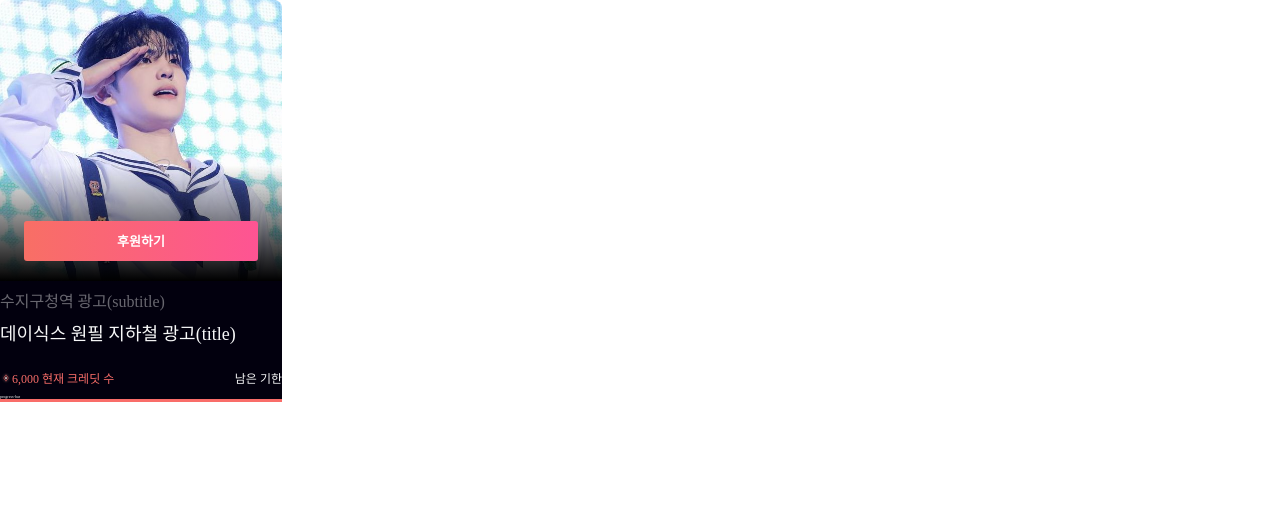
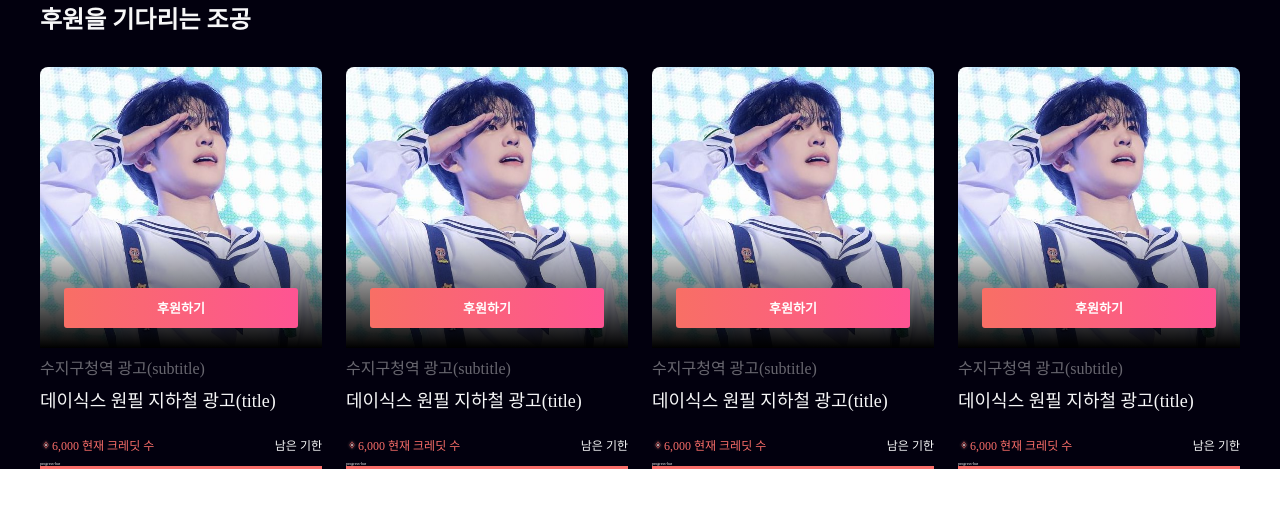
Before and after one commit to yellowjang/Fandom-K, a React (Vite) app: page /list in a window 1280 px wide. Shown: the top 508 px of the page. Built offline with nearby package versions, Linux system fonts and the light colour scheme; a web font is replaced by a local one.

Commit message:
Fix: 페이지네이션 좌우 화살표 버튼 여백 제거

```diff
--- a/src/Main.jsx
+++ b/src/Main.jsx
@@ -1,7 +1,7 @@
 import { BrowserRouter, Routes, Route } from 'react-router-dom';
 import App from '@/App';
 import NotFound from '@/pages/NotFound';
-import DonationList from '@/pages/List/components/DonationList/DonationElement';
+import DonationList from '@/pages/List/components/DonationList';
 
 function Main() {
   return (
--- a/src/pages/List/components/DonationList/index.jsx
+++ b/src/pages/List/components/DonationList/index.jsx
@@ -1,11 +1,39 @@
 import DonationElement from './DonationElement';
 import styles from './styles.module.scss';
+import arrowLeft from '../../../../assets/buttons/pagination_arrow_left.png';
+import arrowRight from '../../../../assets/buttons/pagination_arrow_right.png';
 
 function DonationList() {
   return (
     <>
-    <p></p>
-      <DonationElement />
+      <div className={styles['donation-list']}>
+        <div className={styles['components-container']}>
+          <button className={styles['arrow-button']}>
+            <img
+              className={styles['arrow-img']}
+              src={arrowLeft}
+              alt='왼쪽 화살표'
+            />
+          </button>
+          <div className={styles['donnation-contents']}>
+            <p className={styles['list-title']}>후원을 기다리는 조공</p>
+
+            <div className={styles['components-wrapper']}>
+              <DonationElement />
+              <DonationElement />
+              <DonationElement />
+              <DonationElement />
+            </div>
+          </div>
+          <button className={styles['arrow-button']}>
+            <img
+              className={styles['arrow-img']}
+              src={arrowRight}
+              alt='오른쪽 화살표'
+            />
+          </button>
+        </div>
+      </div>
     </>
   );
 }
--- a/src/pages/List/components/DonationList/styles.module.scss
+++ b/src/pages/List/components/DonationList/styles.module.scss
@@ -1 +1,42 @@
 @import '../../../../styles/import.scss';
+
+.donation-list {
+  background-color: #02000e;
+  display: flex;
+  flex-direction: column;
+  justify-content: center;
+  align-items: center;
+  gap: 32px;
+}
+.donnation-contents {
+  display: flex;
+  flex-direction: column;
+  gap: 32px;
+}
+.components-wrapper {
+  display: flex;
+  gap: 24px;
+}
+
+.components-container {
+  display: flex;
+  gap: 40px;
+  align-items: center;
+
+  .arrow-button {
+    border: none;
+    background: none;
+  }
+
+  .arrow-img {
+    width: 40px;
+    height: 100%;
+  }
+}
+
+.list-title {
+  font-family: Pretendard;
+  font-size: 24px;
+  font-weight: 700;
+  color: #f7f7f8;
+}
```
Also changed, not shown: src/assets/buttons/pagination_arrow_left.png (added), src/assets/buttons/pagination_arrow_right.png (added).
